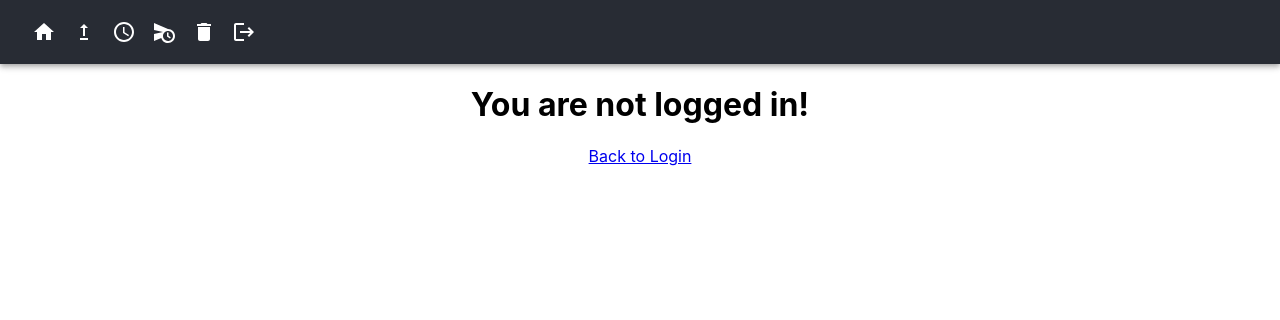
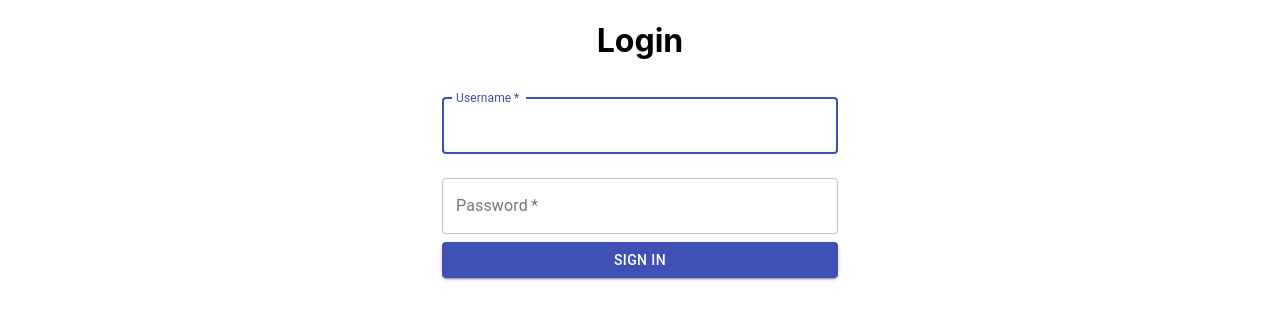
Before and after one commit to TanJunHong/dbs3, a React (Create React App) app in the folder client/: page / in a window 1280 px wide. Shown: the top 320 px of the page. Built offline with nearby package versions, Linux system fonts and the light colour scheme.

Commit message:
Fix login page

```diff
--- a/client/src/pages/Home/Home.jsx
+++ b/client/src/pages/Home/Home.jsx
@@ -5,6 +5,7 @@ import Navbar from "../../components/Navbar/Navbar";
 import { AuthContext } from "../../context/authContext";
 import { Link } from "react-router-dom";
 import { useContext } from "react";
+import Login from "../Login/Login";
 
 const Home = () => {
 
@@ -12,9 +13,10 @@ const Home = () => {
   useEffect(() => {});
   return (
     <>
-      <Navbar/>
+
       {currentUser ? (
         <div>
+          <Navbar/>
           <h1>Welcome {currentUser.Username}</h1>
           <Container component="main" maxWidth="xs">
           <TableContainer>
@@ -48,10 +50,7 @@ const Home = () => {
 
         </div>
       ) : (
-        <>
-            <h1>You are not logged in!</h1>
-          <Link to="/login">Back to Login</Link>
-        </>
+        <Login/>
       )}
     </>
   );
```
